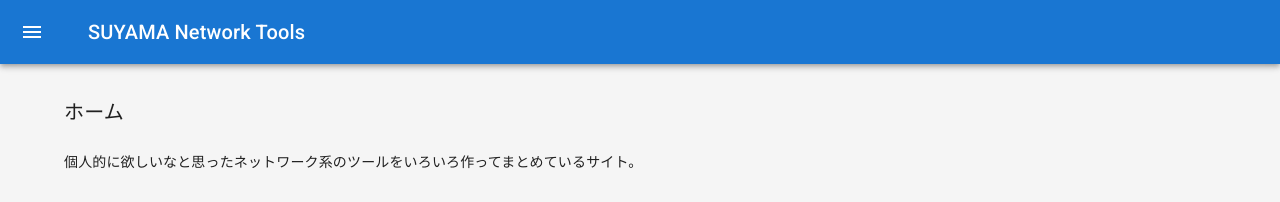
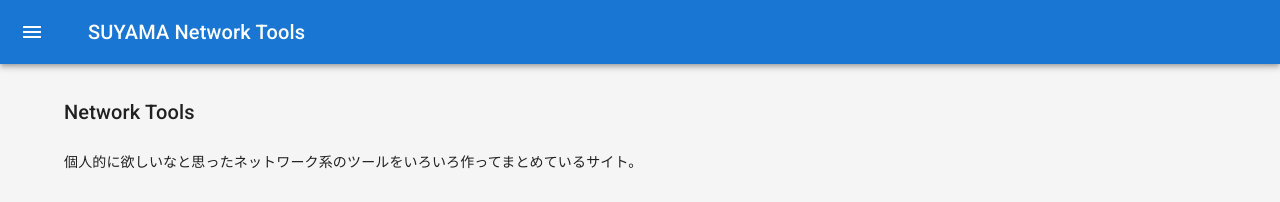
Before and after one commit to symysak/nw-tools, a React (Create React App) app: page / in a window 1280 px wide. Shown: the top 202 px of the page. Built offline with nearby package versions, Linux system fonts and the light colour scheme.

Commit message:
Change Title

```diff
--- a/src/pages/Home.tsx
+++ b/src/pages/Home.tsx
@@ -4,13 +4,12 @@ import { Helmet } from "react-helmet-async";
 import { Typography } from "@mui/material";
 
 function Home() {
-    const titleTag="ホーム";
     return (
         <div>
             <Helmet>
-                <title>{titleTag + " - Network Tools | SUYAMA"}</title>
+                <title>{"Network Tools | SUYAMA"}</title>
             </Helmet>
-            <Dashboard title={titleTag} >
+            <Dashboard title={"Network Tools"} >
                 <Typography color="inherit" variant="body2" component="p">
                     個人的に欲しいなと思ったネットワーク系のツールをいろいろ作ってまとめているサイト。
                 </Typography>
```
